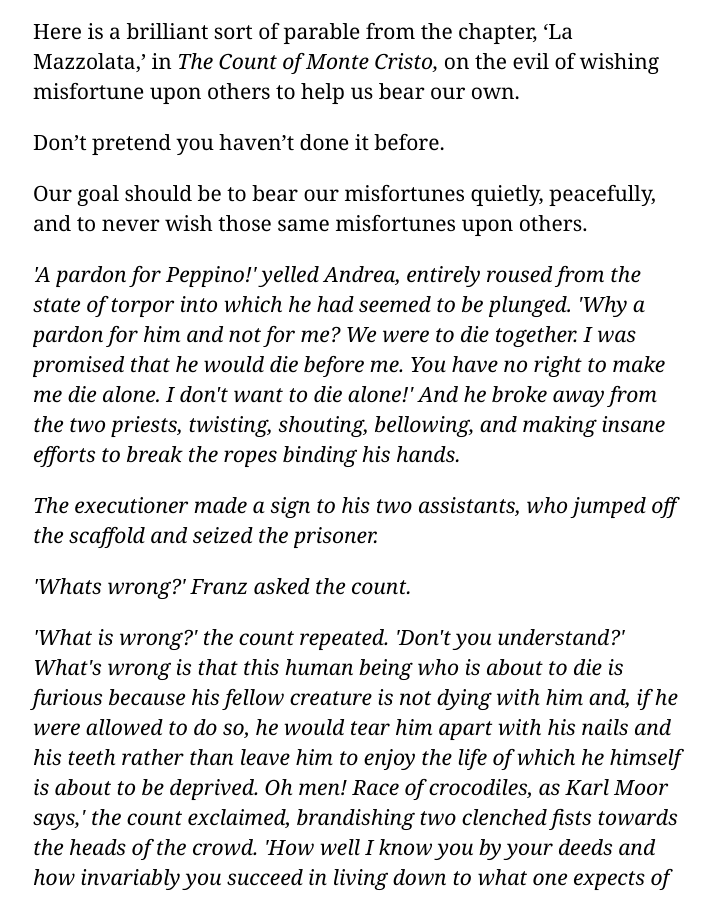
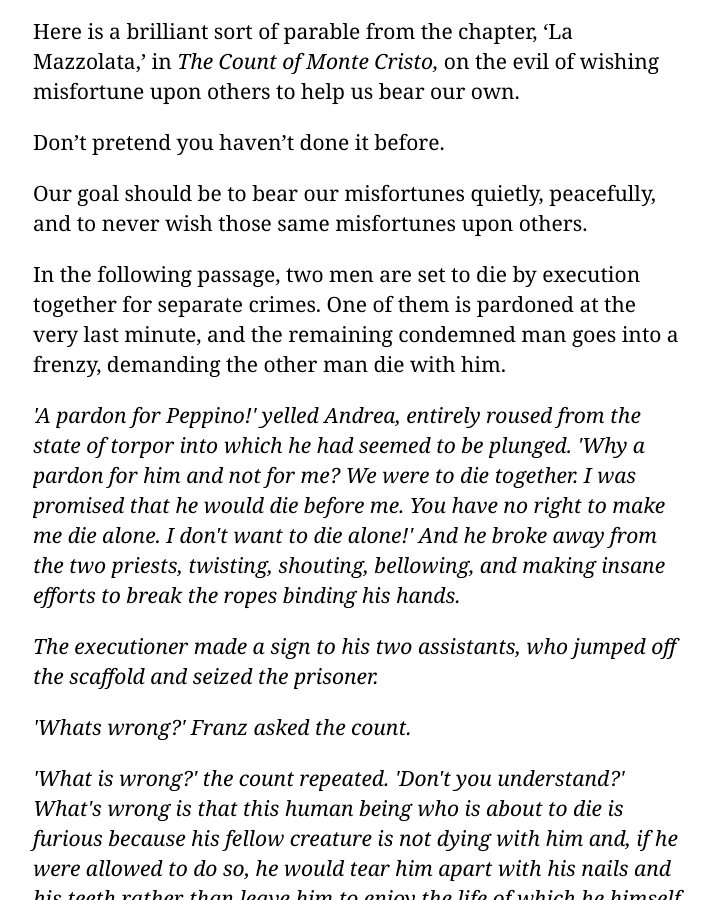
Before and after one commit to derykmakgill/commonplace, a Jekyll site: the page built from _posts/2019-04-14-la-mazzolata.md, in a window 1280 px wide and 900 px high, scrolled down 1358 px. Shown: the whole window, without its empty margins (187-902 px from the left). Built offline with Jekyll 4.4.1, drawn with Linux system fonts in a browser that asks for light colours.

Commit message:
Update 2019-04-14-la-mazzolata.md

```diff
--- a/_posts/2019-04-14-la-mazzolata.md
+++ b/_posts/2019-04-14-la-mazzolata.md
@@ -10,6 +10,9 @@
 Don't pretend you haven't done it before.
 
 Our goal should be to bear our misfortunes quietly, peacefully, and to never wish those same misfortunes upon others.
+
+
+In the following passage, two men are set to die by execution together for separate crimes. One of them is pardoned at the very last minute, and the remaining condemned man goes into a frenzy, demanding the other man die with him.
 
 <blockquote><p>'A pardon for Peppino!' yelled Andrea, entirely roused from the state of torpor into which he had seemed to be plunged. 'Why a pardon for him and not for me? We were to die together. I was promised that he would die before me. You have no right to make me die alone. I don't want to die alone!' And he broke away from the two priests, twisting, shouting, bellowing, and making insane efforts to break the ropes binding his hands.</p>
 
```
